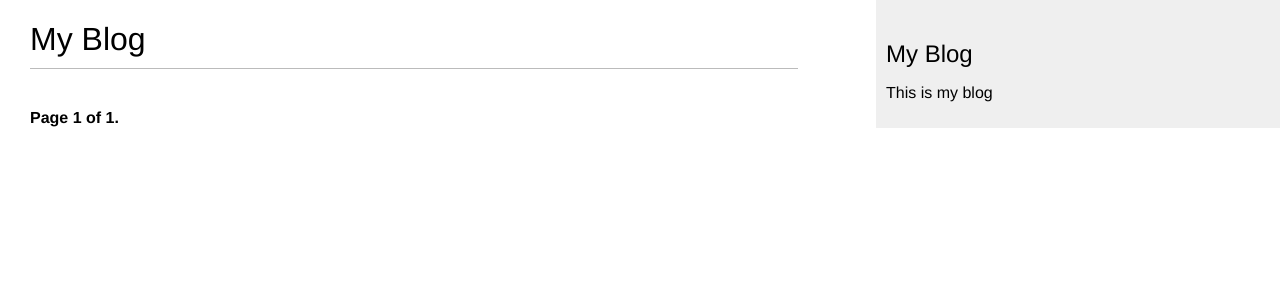
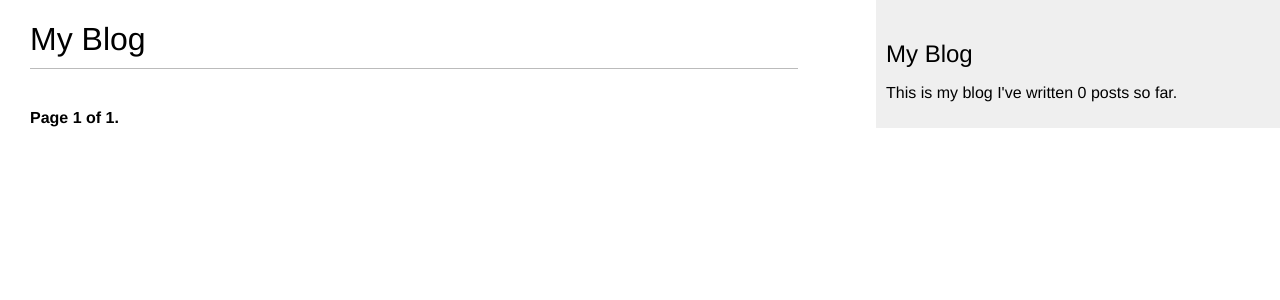
Before and after one commit to santoshnarayanan/djangoblogapp, a Django app: page /blog/ in a window 1280 px wide. Shown: the top 300 px of the page. Run offline with Django 5.2, Linux system fonts and the light colour scheme; data that the repository does not hold is empty.

Commit message:
Implemented total count of post on blog application

```diff
--- a/mysite/blog/templates/blog/base.html
+++ b/mysite/blog/templates/blog/base.html
@@ -19,7 +20,10 @@
     </div>
     <div id="sidebar">
       <h2>My Blog</h2>
-      <p>This is my blog</p>
+      <p>
+        This is my blog
+        I've written {% total_posts %} posts so far.
+      </p>
     </div>
   </body>
 </html>
--- /dev/null
+++ b/mysite/blog/templatetags/blog_tags.py
@@ -0,0 +1,11 @@
+from django import template
+from ..models import Post
+
+register = template.Library()
+
+"""
+creating a simple tag to retrieve the total posts that have been published on the blog
+"""
+@register.simple_tag
+def total_posts():
+    return Post.published.count()
```
Also changed, not shown: other parts of mysite/blog/templates/blog/base.html (+1 -0 lines), mysite/blog/templatetags/__init__.py (added).
